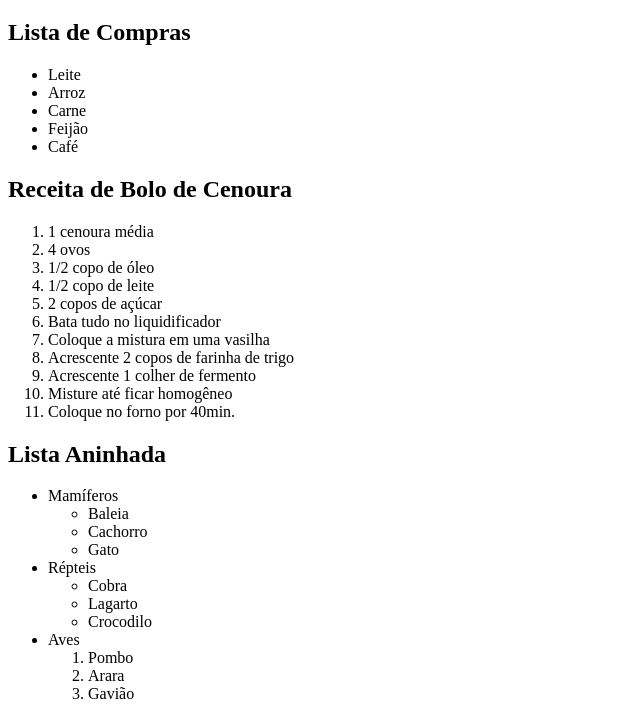
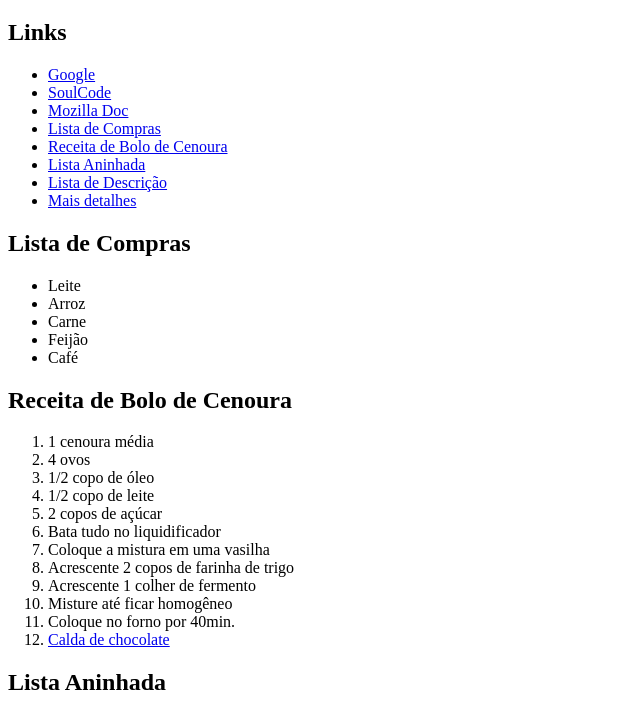
Before and after one commit to asassaki/HTML, a plain HTML site: page aula220623/index.html in a window 1280 px wide. Shown: the part 61-774 px from the top of the page, without its empty margins (0-640 px from the left). Drawn offline with Linux system fonts and the light colour scheme.

Commit message:
add diretorio

```diff
--- a/aula220623/index.html
+++ b/aula220623/index.html
@@ -6,7 +6,35 @@
 </head>
 <body>
     <h1>Listas</h1>
-    <h2>Lista de Compras</h2>
+    <h2>Links</h2>
+    <ul>
+        <li>
+            <a href="https://www.google.com/" target="_blank">Google</a>
+        </li>
+        <li>
+            <a href="https://soulcode.com/" target="_blank">SoulCode</a>
+        </li>
+        <li>
+            <a href="https://developer.mozilla.org/pt-BR/docs/Learn/HTML" target="_blank">Mozilla Doc</a>
+        </li>
+        <li>
+            <a href="#lista-compras">Lista de Compras</a>
+        </li>
+        <li>
+            <a href="#receita-bolo">Receita de Bolo de Cenoura</a>
+        </li>
+        <li>
+            <a href="#lista-aninhada">Lista Aninhada</a>
+        </li>
+        <li>
+            <a href="#lista-descricao">Lista de Descrição</a>
+        </li>
+        <li>
+            <a href="diretorio/detalhes.html">Mais detalhes</a>
+        </li>
+    </ul>
+    <!-- id -> Define uma identificação para o elemento (atributo global) -->
+    <h2 id="lista-compras">Lista de Compras</h2>
     <!-- <ul> -> Listas não ordenadas -->
     <!-- <li> -> Item da lista -->
     <ul>
@@ -16,7 +44,7 @@
         <li>Feijão</li>
         <li>Café</li>
     </ul>
-    <h2>Receita de Bolo de Cenoura</h2>
+    <h2 id="receita-bolo">Receita de Bolo de Cenoura</h2>
     <!-- <ol> -> Lista ordenada -->
     <!-- <li> -> Item da lista -->
     <ol>
@@ -31,8 +59,11 @@
         <li>Acrescente 1 colher de fermento</li>
         <li>Misture até ficar homogêneo</li>
         <li>Coloque no forno por 40min.</li>
+        <li>
+            <a href="https://www.amandocozinhar.com/2017/07/calda-de-chocolate-para-bolos-perfeita.html#:~:text=Como%20fazer%20uma%20Calda%20de%20Chocolate%3F">Calda de chocolate</a>
+        </li>
     </ol>
-    <h2>Lista Aninhada</h2>
+    <h2 id="lista-aninhada">Lista Aninhada</h2>
     <ul>
         <li>Mamíferos</li>
         <ul>
@@ -53,7 +84,7 @@
             <li>Gavião</li>
         </ol>
     </ul>
-    <h2>Lista de Descrição</h2>
+    <h2 id="lista-descricao">Lista de Descrição</h2>
     <!-- <dl> -> Lista de descrição -->
     <!-- <dt> -> Item da lista de descrição -->
     <!-- <dd> -> Descrição do item -->
```
Also changed, not shown: aula220623/diretorio/detalhes.html (added, +19 -0 lines).
